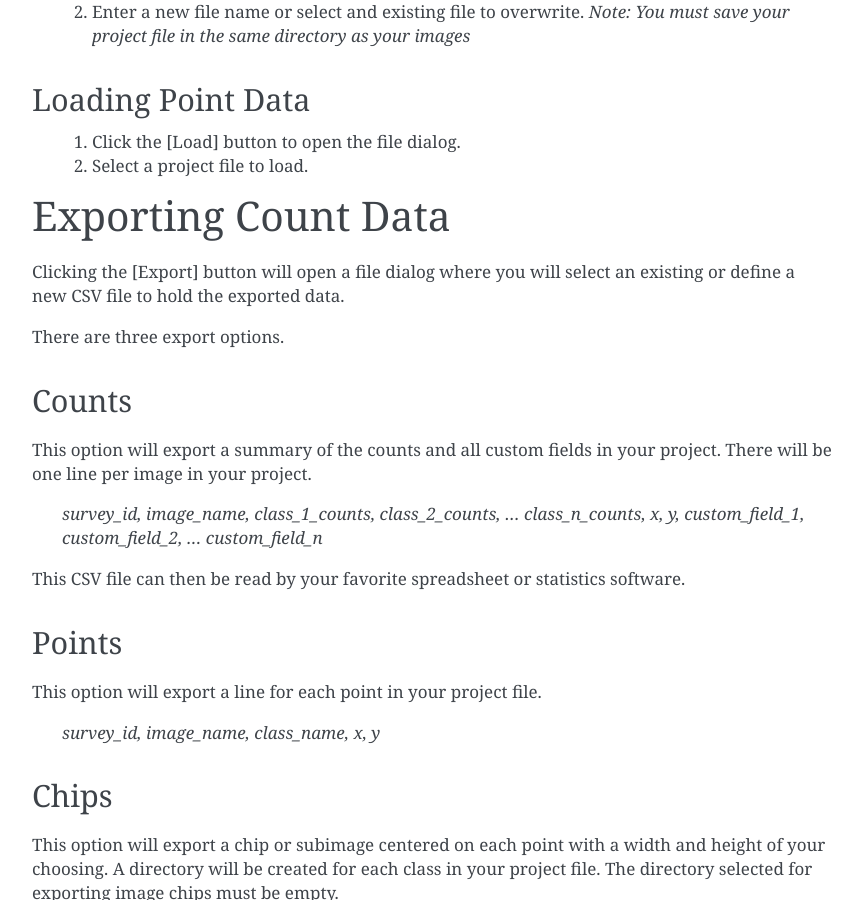
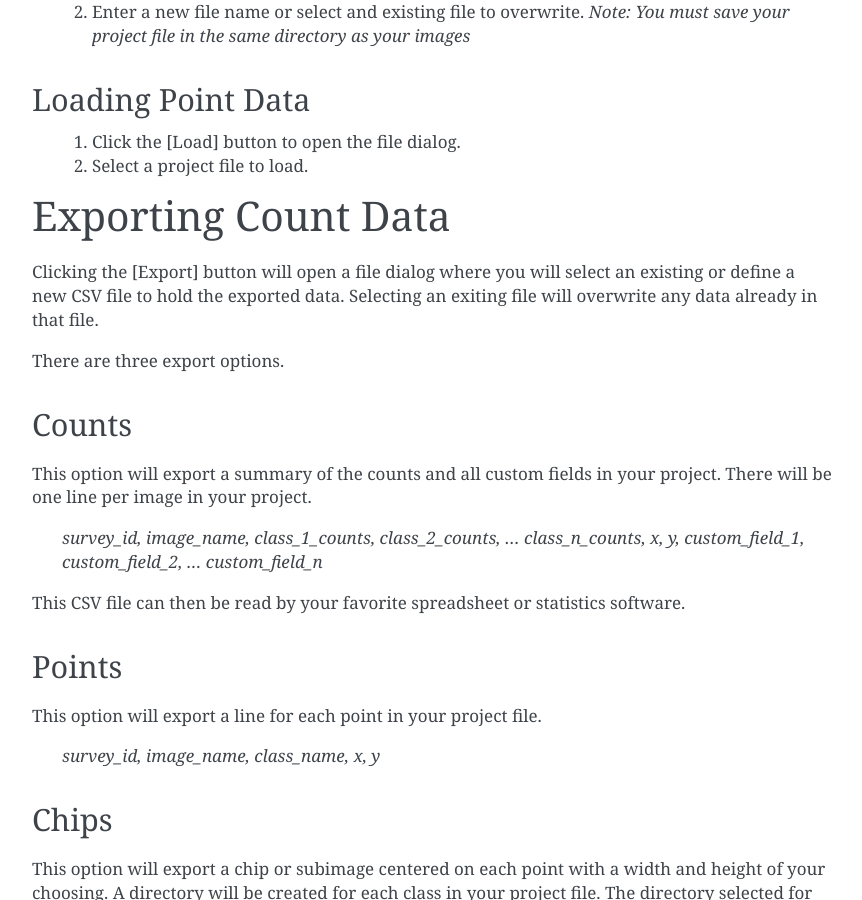
Before and after one commit to persts/DotDotGoose, a Sphinx documentation site: the page built from doc/source/main.rst, in a window 1280 px wide and 900 px high, scrolled down 6018 px. Shown: the whole window, without its empty margins (168-1030 px from the left). Built offline with Sphinx 7.4.7, drawn with Linux system fonts in a browser that asks for light colours; some of the changed text lies outside the part shown.

Commit message:
Tweak to docs

```diff
--- a/doc/source/main.rst
+++ b/doc/source/main.rst
@@ -120,7 +120,7 @@
 
 * While panning or zooming you can press the 'd' key to toggle the points on and off.
 * You can change the size of the points being displayed by adjusting the "Point Radius" value. To change this value, use the up and down arrows on the input field.
-* You can change the default "active" class color from yellow to a color of your choice by click on the box next to the "Point Radius" input field.
+* You can change the default "active" class color from yellow to a color of your choice by clicking on the box next to the "Point Radius" input field.
 * A grid is overlaid on the image to help focus your attention while counting. You can change the size of the grid and color of the grid.
 * While panning or zooming you can press the 'g' key to toggle the grid on and off.
 * While you can use a track pad with DotDotGoose, it is highly recommended that you use a two button mouse with a scroll wheel.
@@ -196,7 +196,7 @@
 
 Exporting Count Data
 ====================
-Clicking the [Export] button will open a file dialog where you will select an existing or define a new CSV file to hold the exported data.
+Clicking the [Export] button will open a file dialog where you will select an existing or define a new CSV file to hold the exported data. Selecting an exiting file will overwrite any data already in that file.
 
 There are three export options.
 
```
